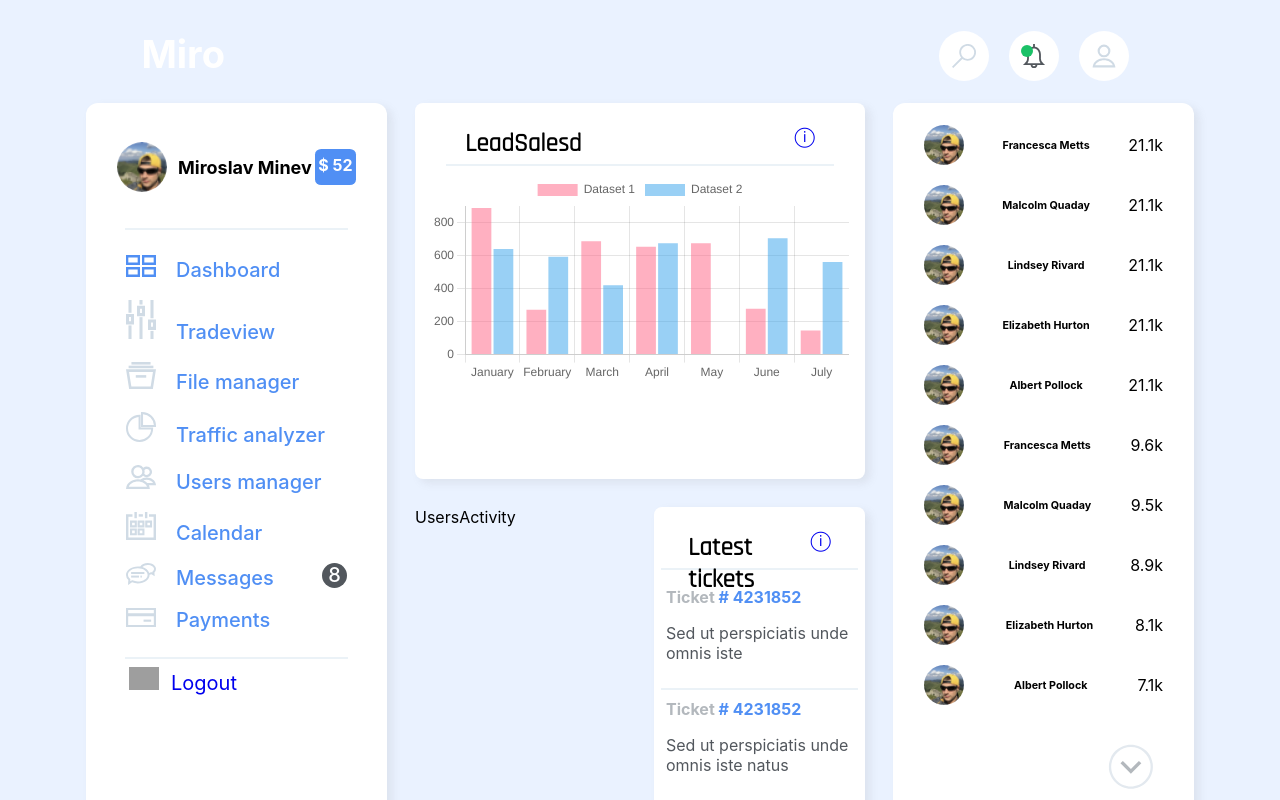
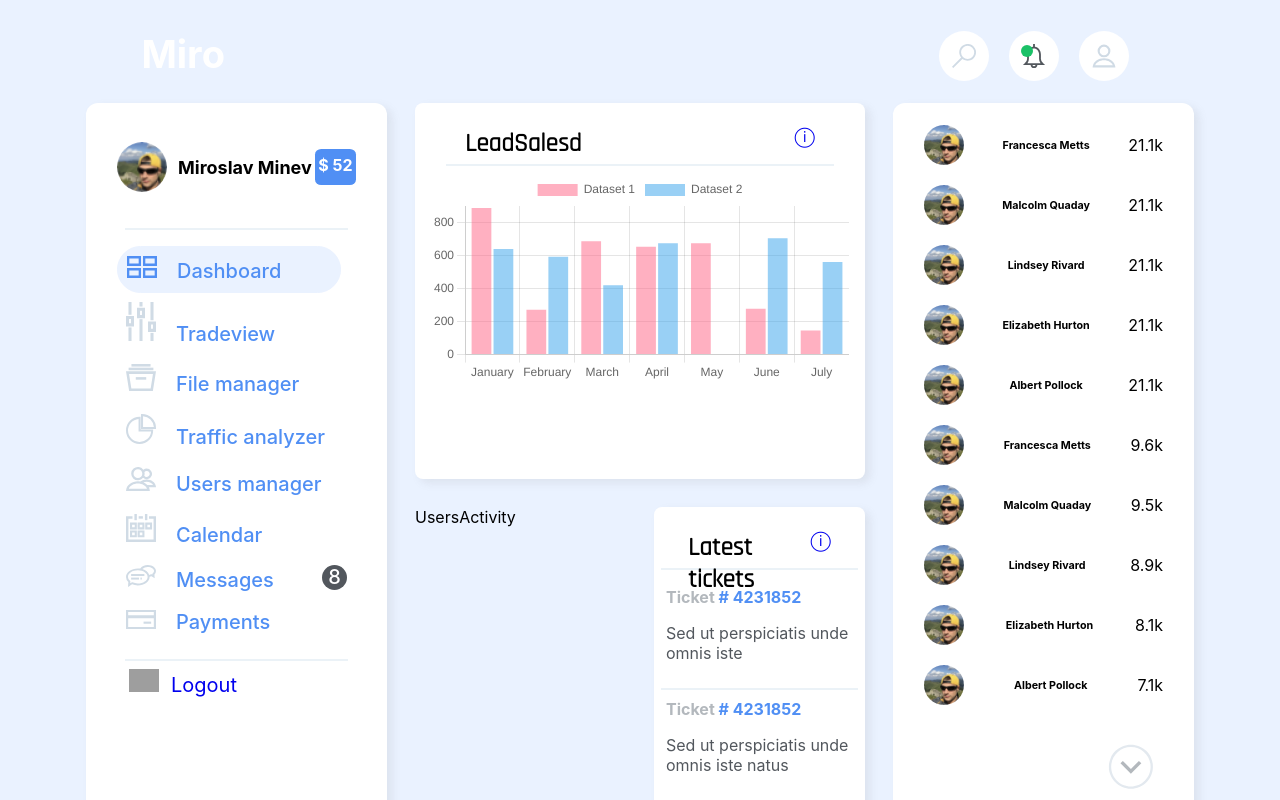
Before and after one commit to nasrosoft/xdToReactJs, a React (Create React App) app: page / in a window 1280 px wide. Shown: the top 800 px of the page. Built offline with nearby package versions, Linux system fonts and the light colour scheme; grey boxes are pictures that could not be loaded.

Commit message:
add active class

```diff
--- a/src/components/Menu.js
+++ b/src/components/Menu.js
@@ -11,7 +11,7 @@ const Menu = () => {
   return (
     <div className="Menu">
       <ul>
-        <li>
+        <li className="active">
           <a href="#">
             <img src={dashboard} alt="dashboard" width="30px" />
             Dashboard
```
